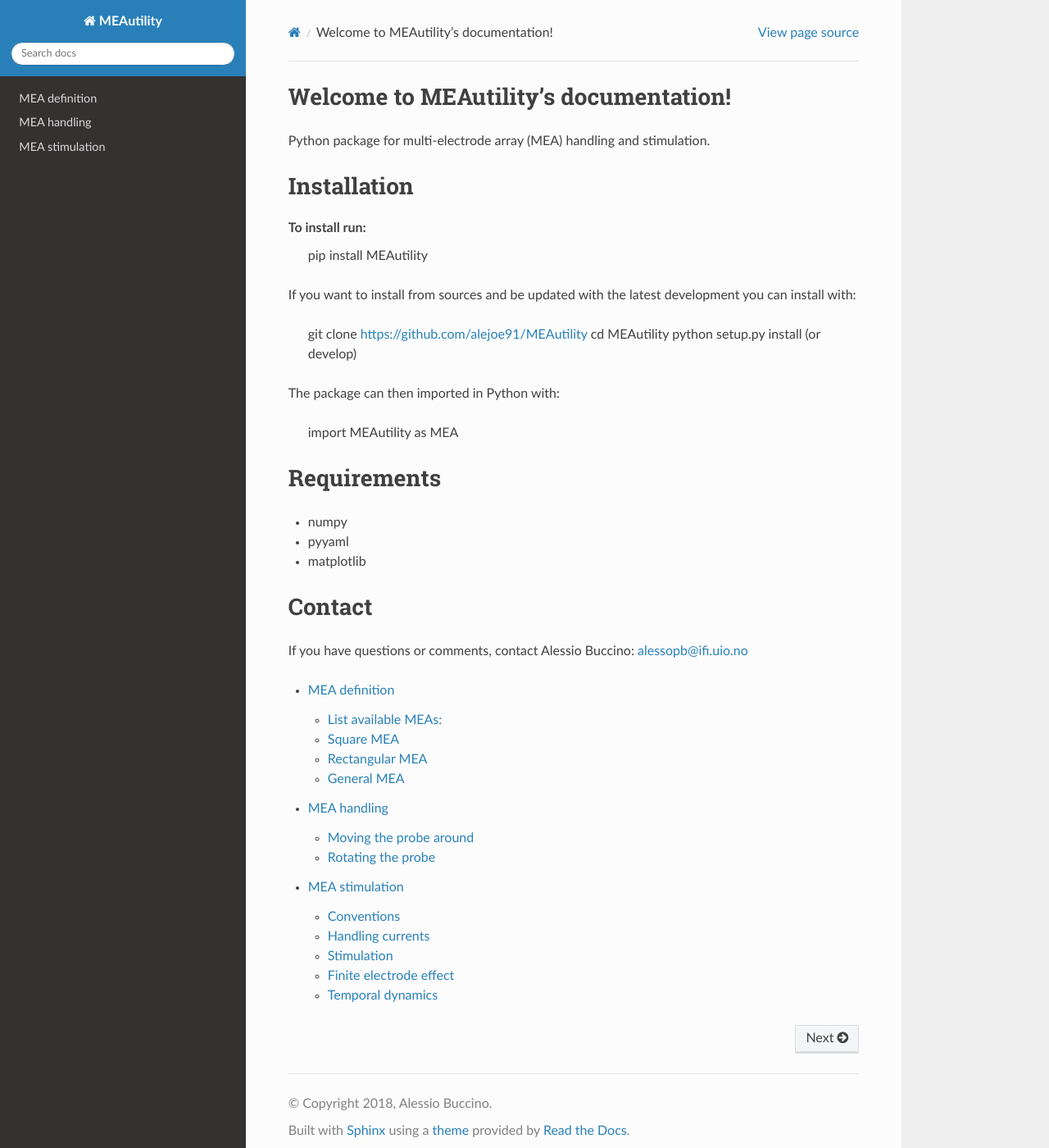
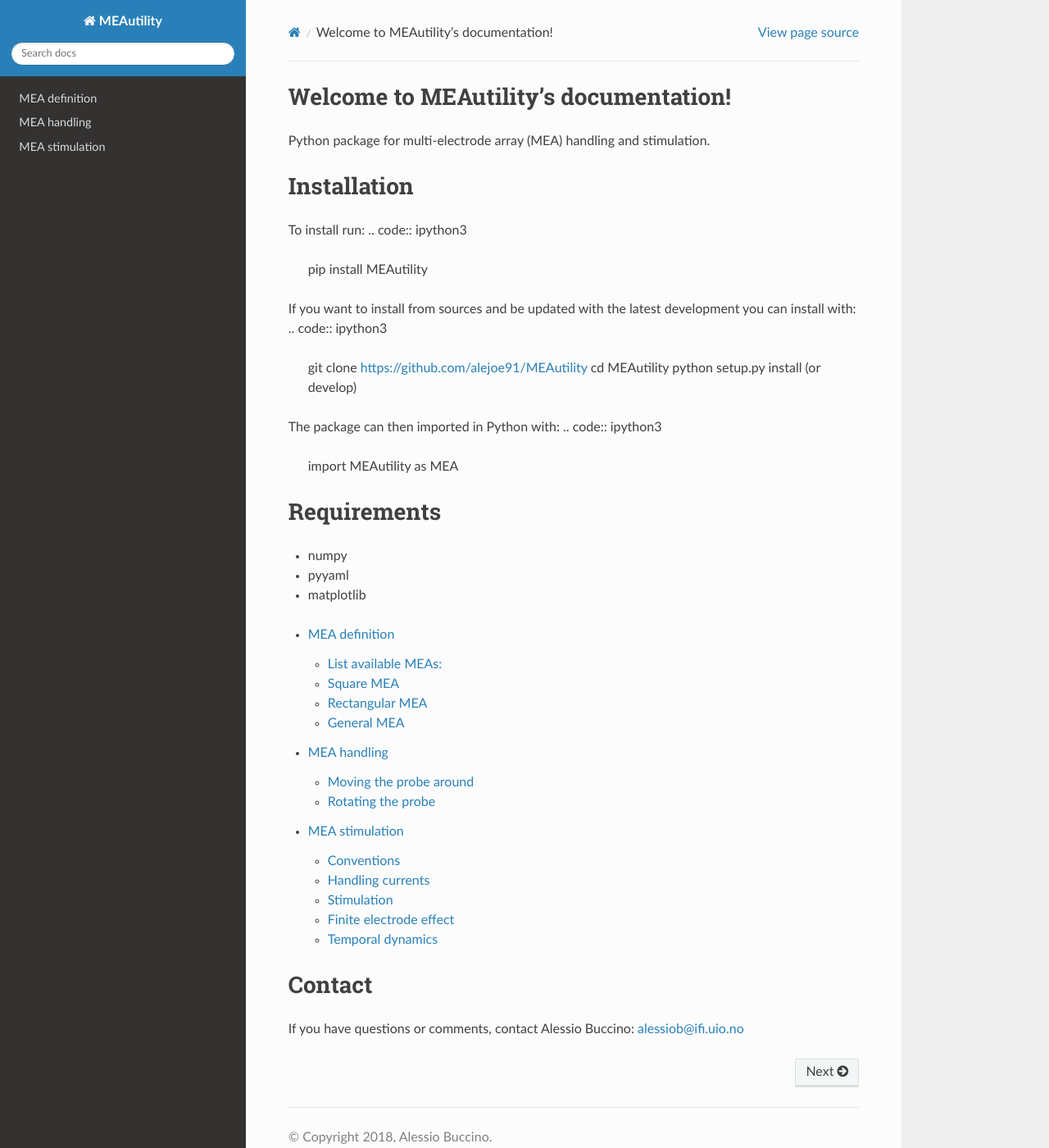
Before and after one commit to alejoe91/MEAutility, a Sphinx documentation site: the page built from docs/source/index.rst, in a window 1280 px wide and 1400 px high. Shown: the whole window at 82% size. Built offline with Sphinx 7.4.7 and the Read the Docs theme 2.0.0, drawn with Linux system fonts in a browser that asks for light colours; pages that are not in the unit, such as notebooks, are missing from menus.

Commit message:
changed index.rst

```diff
--- a/docs/source/index.rst
+++ b/docs/source/index.rst
@@ -12,10 +12,12 @@
 ============
 
 To install run:
+.. code:: ipython3
+
     pip install MEAutility
 
 If you want to install from sources and be updated with the latest development you can install with:
-
+.. code:: ipython3
 
     git clone https://github.com/alejoe91/MEAutility
     cd MEAutility
@@ -24,6 +26,7 @@
 
 
 The package can then imported in Python with:
+.. code:: ipython3
 
     import MEAutility as MEA
 
@@ -34,11 +37,6 @@
 - pyyaml
 - matplotlib
 
-Contact
-=======
-
-If you have questions or comments, contact Alessio Buccino: alessopb@ifi.uio.no
-
 .. toctree::
    :maxdepth: 2
 
@@ -46,3 +44,9 @@
    mea_handling
    mea_stimulation
    mea_plotting
+
+
+Contact
+=======
+
+If you have questions or comments, contact Alessio Buccino: alessiob@ifi.uio.no
```
